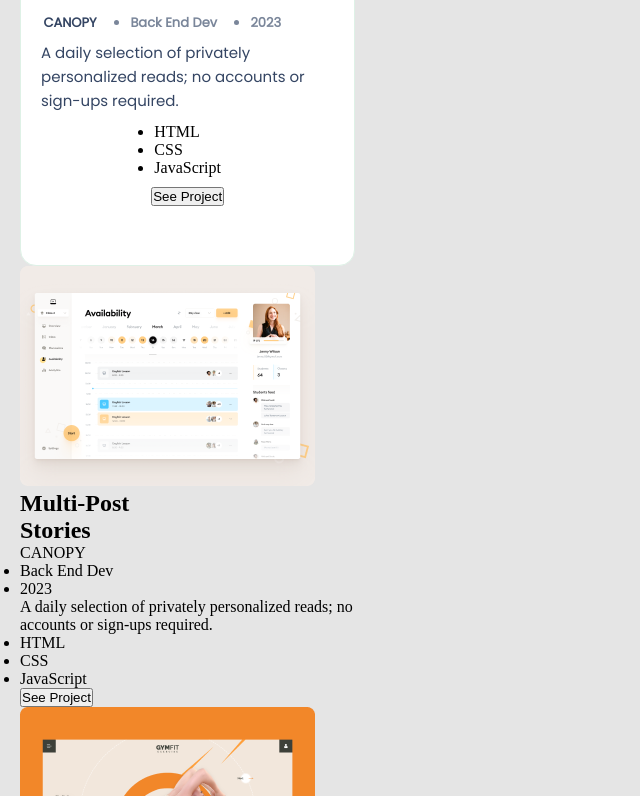
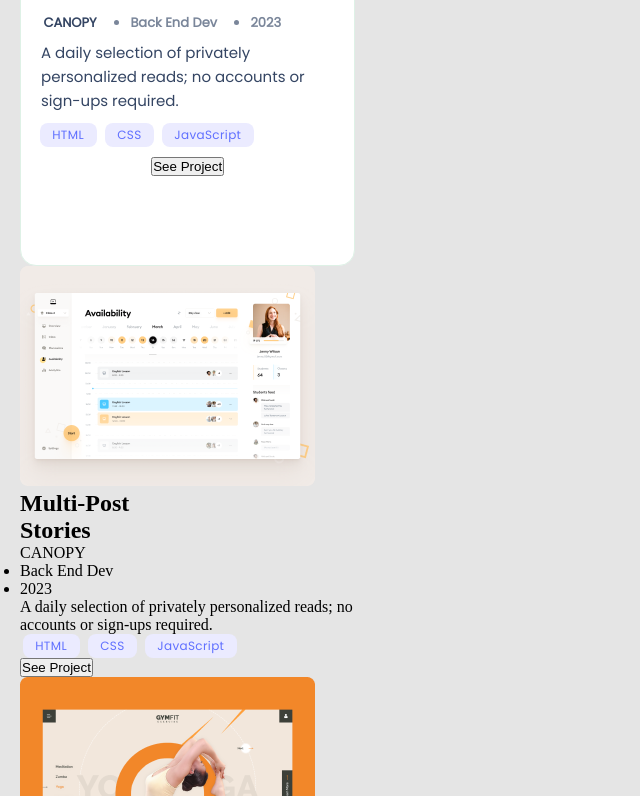
Before and after one commit to MasumaJaffery/Portfolio, a website: page index.html in a window 1280 px wide. Shown: the part 1144-1940 px from the top of the page, without its empty margins (0-640 px from the left). Drawn offline with Linux system fonts and the light colour scheme.

Commit message:
Add Tags

```diff
--- a/style.css
+++ b/style.css
@@ -217,3 +217,62 @@ a {
   color: #344563;
   margin-left: 0.5rem;
 }
+
+.tags {
+  width: 100%;
+}
+
+.tags .hash {
+  display: flex;
+  list-style: none;
+  padding-right: 4.5rem;
+  gap: 0.5rem;
+  margin-left: 0.2rem;
+}
+
+.tags .hash .HTML {
+  padding: 4px 12px;
+  width: 57px;
+  height: 1.5rem;
+  background: #ebebff;
+  border-radius: 0.5rem;
+  font-family: 'Poppins', sans-serif;
+  font-style: normal;
+  font-weight: 500;
+  font-size: 12px;
+  line-height: 1rem;
+  letter-spacing: 0.03em;
+  color: #6070ff;
+}
+
+.tags .hash .CSS {
+  padding: 4px 12px;
+  width: 49px;
+  height: 1.5rem;
+  background: #ebebff;
+  border-radius: 8px;
+  order: 1;
+  font-family: 'Poppins', sans-serif;
+  font-style: normal;
+  font-weight: 500;
+  font-size: 12px;
+  line-height: 1rem;
+  letter-spacing: 0.03em;
+  color: #6070ff;
+}
+
+.tags .hash .JavaScript {
+  padding: 4px 12px;
+  width: 92px;
+  height: 1.5rem;
+  background: #ebebff;
+  border-radius: 0.5rem;
+  order: 2;
+  font-family: 'Poppins', sans-serif;
+  font-style: normal;
+  font-weight: 500;
+  font-size: 12px;
+  line-height: 1rem;
+  letter-spacing: 0.03em;
+  color: #6070ff;
+}
```
